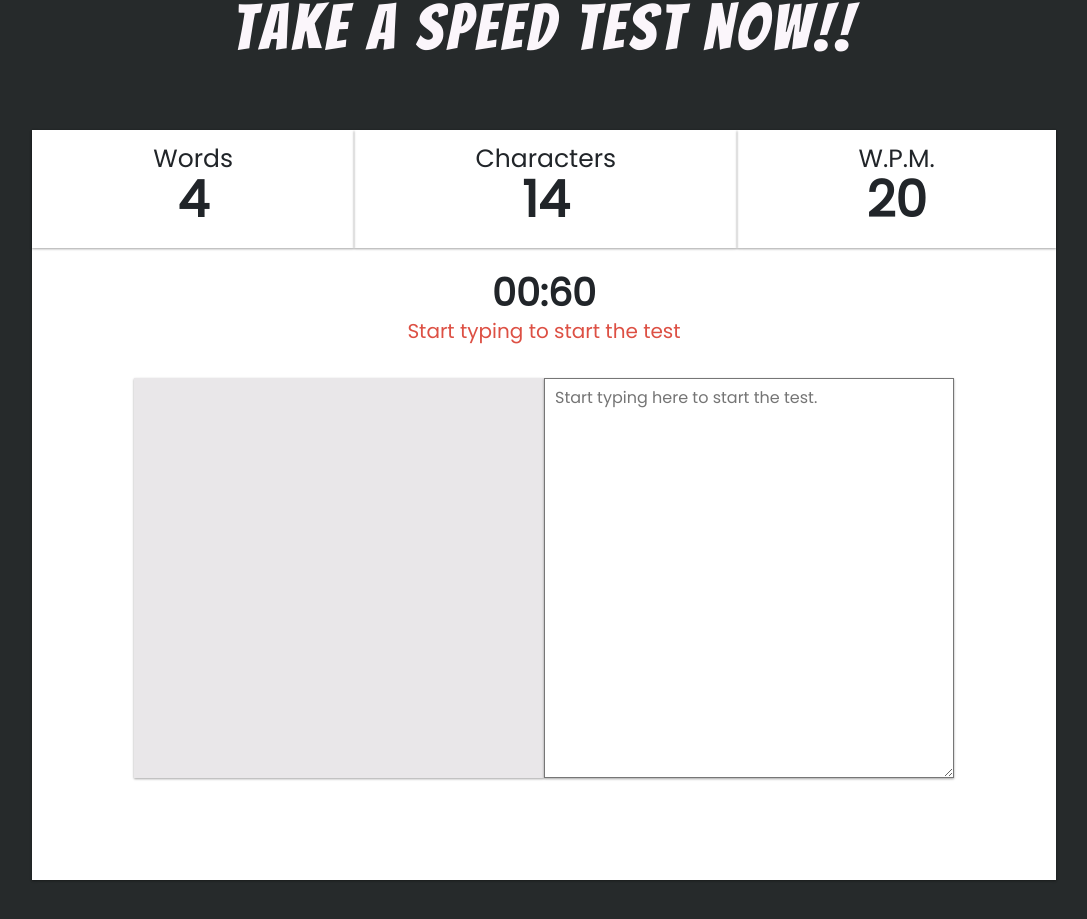
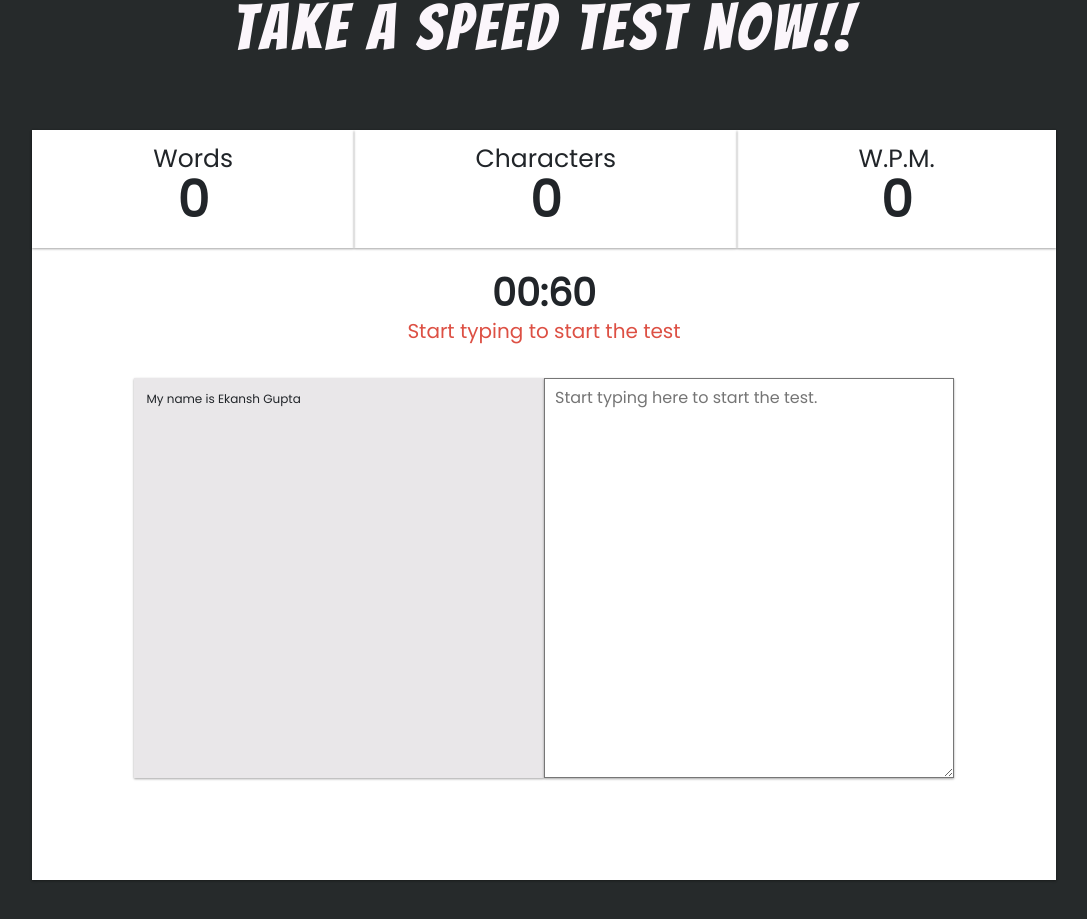
Before and after one commit to ekansh2112/flashtype, a React (Create React App) app: page / in a window 1280 px wide. Shown: the part 1035-1954 px from the top of the page, without its empty margins (96-1183 px from the left). Built offline with nearby package versions, Linux system fonts and the light colour scheme.

Commit message:
states and props

```diff
--- a/src/components/App/App.jsx
+++ b/src/components/App/App.jsx
@@ -5,7 +5,19 @@
 import Footer from '../Footer/Footer';
 import ChallengeSection from '../ChallengeSection/ChallengeSection';
 
+
+const totalTime= 60;
 class App extends React.Component{
+
+    state ={
+        selectedParagraph: "My name is Ekansh Gupta",
+        timerStarted: false,
+        timeRemaining: totalTime,
+        words: 0,
+        characters: 0,
+        wpm: 0,
+    }
+
     render(){
         return(
             <div className="app">
@@ -14,7 +26,14 @@
                 {/* Landing Page */}
                 <Landing />
                 {/* Chanllenge Section */}
-                <ChallengeSection />
+                <ChallengeSection
+                    selectedParagraph = {this.state.selectedParagraph}
+                    words = {this.state.words}
+                    characters = {this.state.characters}
+                    wpm = {this.state.wpm}
+                    timeRemaining = {this.state.timeRemaining}
+                    timerStarted = {this.state.timerStarted}
+                />
                 {/* Footer */}
                 <Footer />
             </div>
--- a/src/components/ChallengeSection/ChallengeSection.jsx
+++ b/src/components/ChallengeSection/ChallengeSection.jsx
@@ -3,13 +3,27 @@
 import './ChallengeSection.css'
 
 
-const ChallengeSection = () =>{
+const ChallengeSection = ({
+    selectedParagraph,
+    words,
+    characters,
+    wpm,
+    timerStarted,
+    timeRemaining
+}) =>{
     return (
         <div className="challenge-section-container">
             <h1 data-aos="fade-down" className="challenge-section-header">
                 Take a speed test now!!
             </h1>
-            <TestContainer words={4} characters={14} wpm={20} />
+            <TestContainer
+             words={words}
+             characters={characters}
+             wpm={wpm}
+             timeRemaining = {timeRemaining}
+             timerStarted = {timerStarted}
+             selectedParagraph = {selectedParagraph}
+             />
         </div>
     )
 }
--- a/src/components/TestContainer/TestContainer.jsx
+++ b/src/components/TestContainer/TestContainer.jsx
@@ -5,21 +5,32 @@
 
 
 const TestContainer = (
-    {words,
+    {
+    words,
     characters,
-    wpm}
+    wpm,
+    selectedParagraph,
+    timeRemaining,
+    timerStarted
+}
 ) =>{
 
-     const timeRemaning = 1;
 
     return (
         <div className="test-container">
 
 
             {
-              timeRemaning>0? (
+              timeRemaining>0? (
                 <div className="typing-challenge-cont" data-aos="fade-up">
-                <TypingChallengeContainer words={words} characters={characters} wpm={wpm}  />
+                <TypingChallengeContainer
+                words={words}
+                characters={characters}
+                wpm={wpm}
+                selectedParagraph = {selectedParagraph}
+                timeRemaining = {timeRemaining}
+                timerStarted = {timerStarted}
+                  />
             </div>
               ) : (<div className="try-container">
               <TryAgain words={words} characters={characters} wpm={wpm} />
--- a/src/components/TypingChallenge/TypingChallenge.jsx
+++ b/src/components/TypingChallenge/TypingChallenge.jsx
@@ -1,12 +1,21 @@
 import React from 'react'
 import './TypingChallenge.css'
 
-const TypingChallenge = ({selectedParagraph}) =>{
+const TypingChallenge = ({
+    selectedParagraph,
+    timeRemaining,
+    timerStarted
+}) =>{
     return (
         <div className="typing-challenge">
             <div className="timer-container">
-                <p className="timer">00:60</p>
-                <p className="timer-info">Start typing to start the test</p>
+                <p className="timer">00:
+                {timeRemaining >= 10?timeRemaining:`0${timeRemaining}`}</p>
+
+                <p className="timer-info">
+                    {!timerStarted && "Start typing to start the test"}
+                    </p>
+
             </div>
 
             <div className="textarea-container">
```
